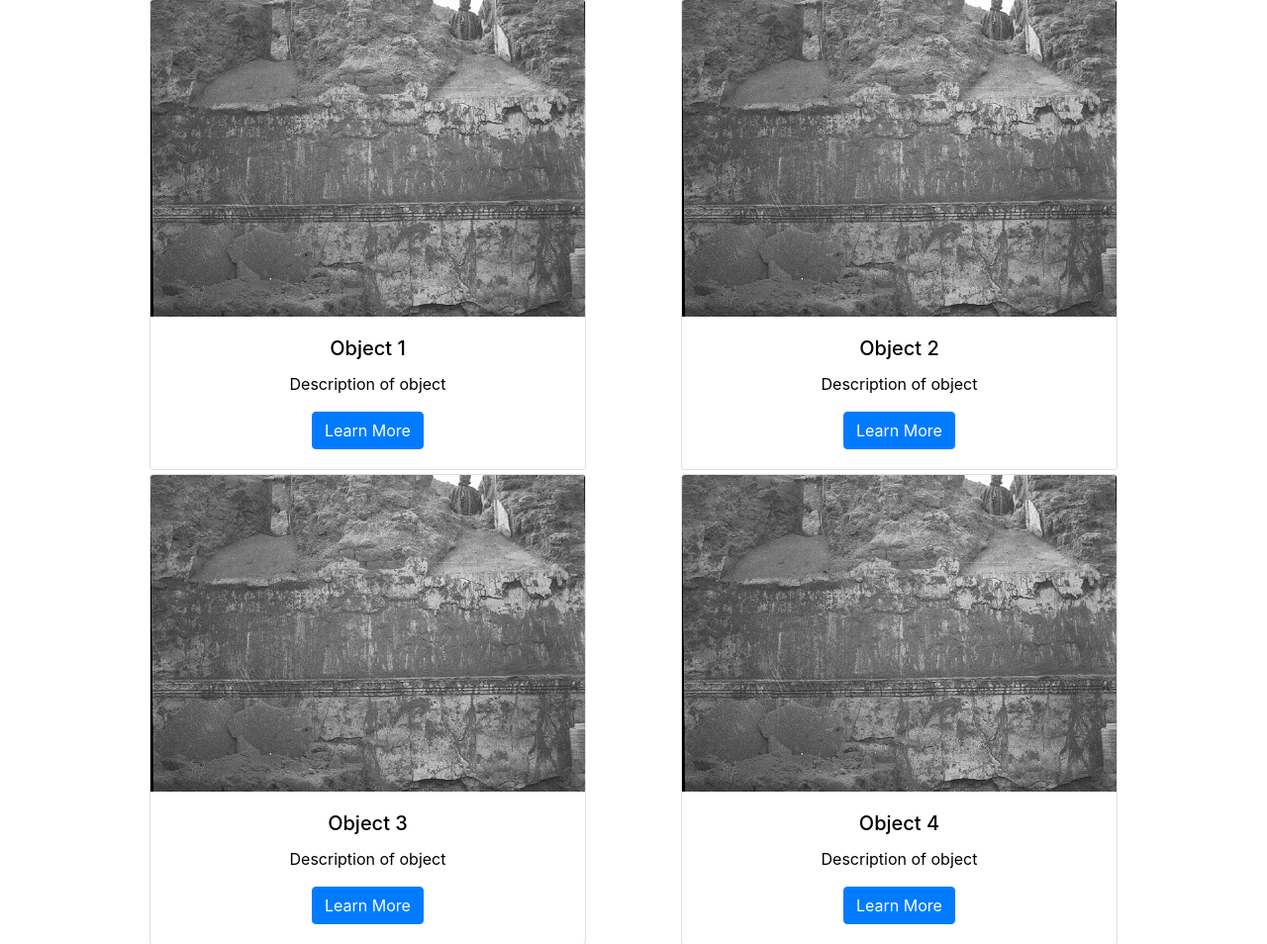
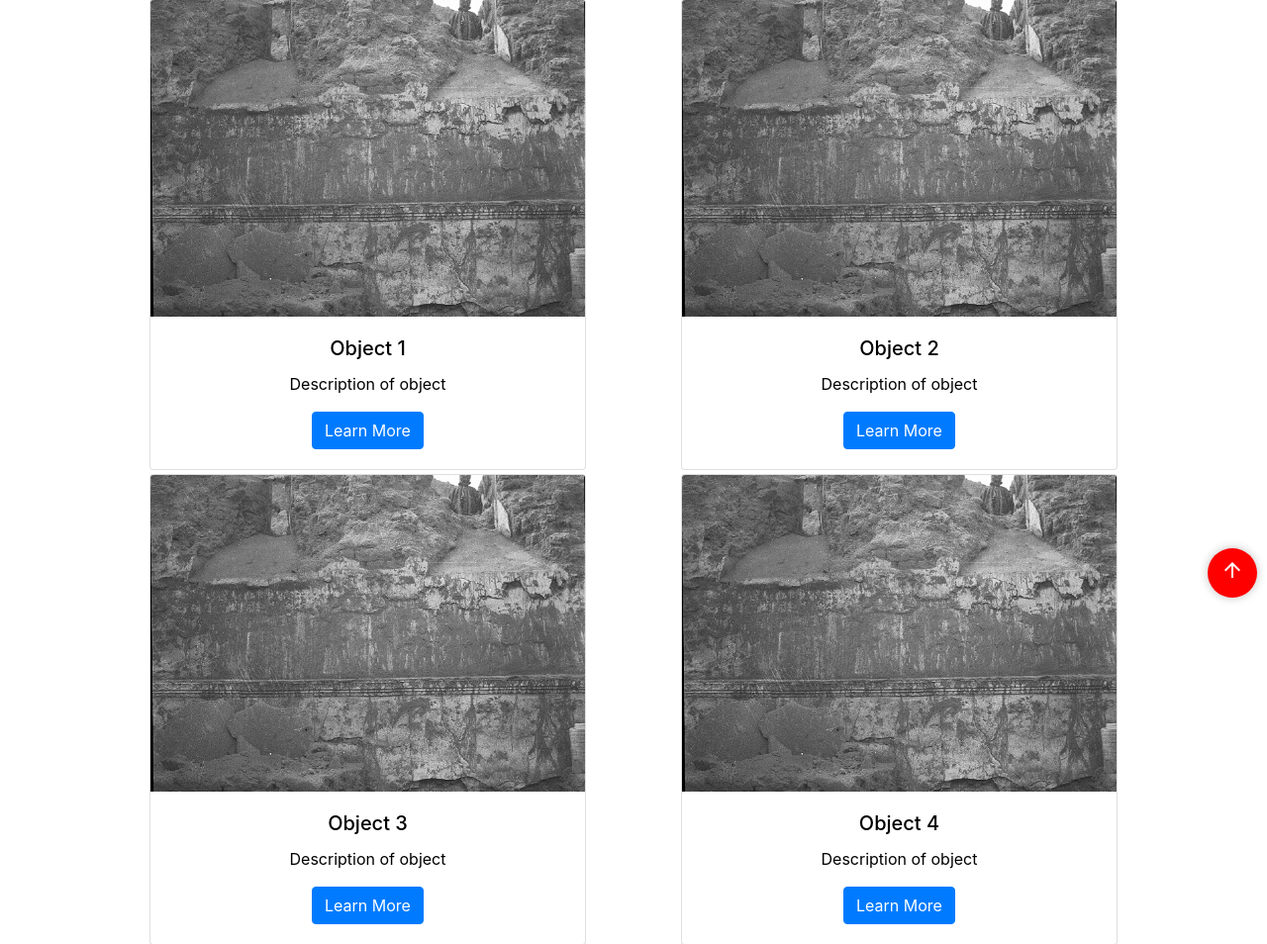
Before and after one commit to lkeller19/COG-Cellphone-Object-Guide-, a Flask app: page / in a window 1280 px wide. Shown: the part 186-1140 px from the top of the page at 99% size. Run offline with Flask 2, Linux system fonts and the light colour scheme; some libraries are stand-ins or nearby versions.

Commit message:
scroll button

```diff
--- a/static/styles.css
+++ b/static/styles.css
@@ -124,3 +124,22 @@ h4 {
     background-color: white;
     opacity: 1;
 }
+
+#btnScrollToTop {
+    position: fixed;
+    right: 10px;
+    bottom: 10px;
+    width: 50px;
+    height: 50px;
+    border-radius: 50%;
+    background: red;
+    box-shadow: 0 0 10px rgba(0, 0, 0, 0.25);
+    color: white;
+    border: none;
+    outline: none;
+    cursor: pointer;
+}
+
+#btnScrollToTop:active {
+    background: #cc2333;
+}
--- a/templates/index.html
+++ b/templates/index.html
@@ -18,6 +18,8 @@
         <script src="https://code.jquery.com/jquery-3.3.1.min.js"></script>
         <script src="https://cdnjs.cloudflare.com/ajax/libs/popper.js/1.14.3/umd/popper.min.js"></script>
         <script src="https://maxcdn.bootstrapcdn.com/bootstrap/4.1.3/js/bootstrap.min.js"></script>
+
+        <link href="https://fonts.googleapis.com/icon?family=Material+Icons" rel="stylesheet">
 
         <title>COG</title>
 
@@ -90,6 +92,15 @@
                 </div>
             </main>
         </div>
+        <button id="btnScrollToTop">
+            <i class="material-icons">arrow_upward</i>
+        </button>
+        <script>
+            const btnScrollToTop = document.querySelector("#btnScrollToTop");
+            btnScrollToTop.addEventListener("click", function() {
+                $("html, body").animate({scrollTop: 0 }, "slow");
+            });
+        </script>
     </body>
 
 </html>
```
Also changed, not shown: templates/scratch_object.html (+11 -0 lines).
